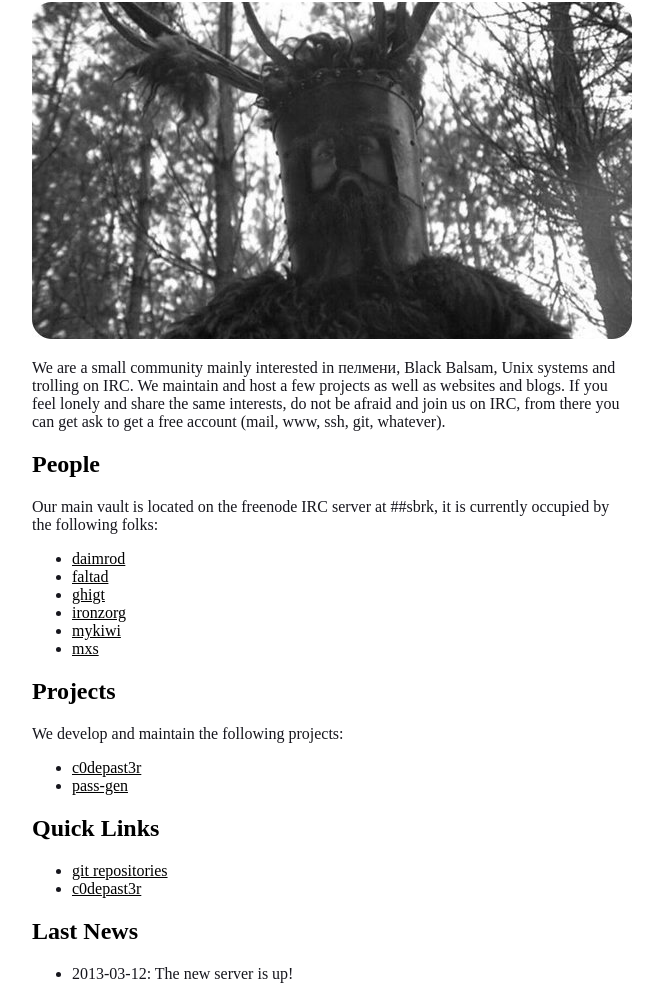
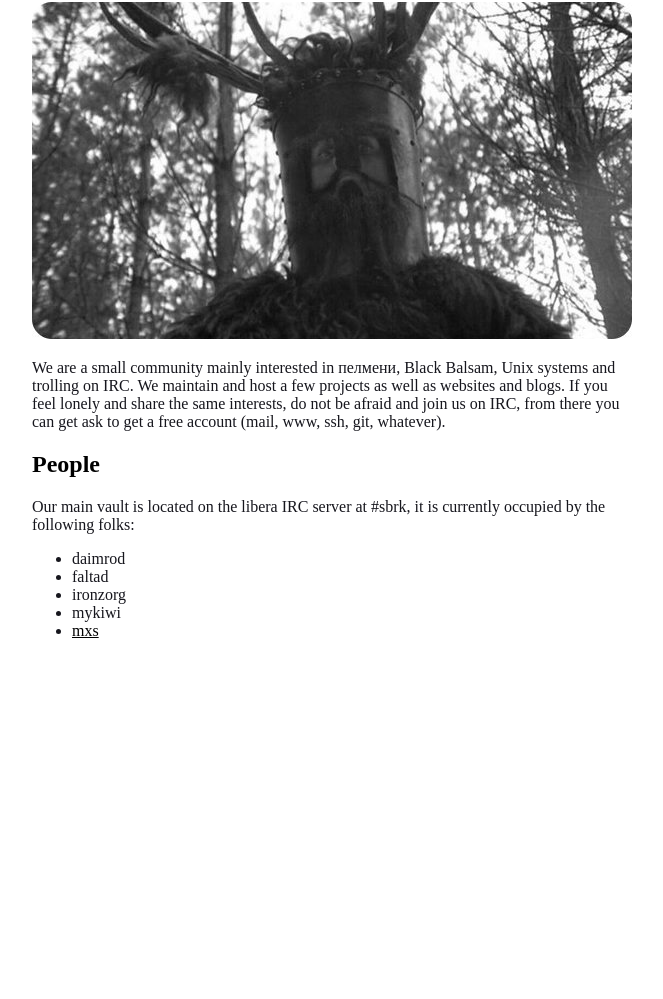
Before and after one commit to sbrk-org/home, a plain HTML site: page index.html in a window 1280 px wide. Shown: the part 61-1060 px from the top of the page, without its empty margins (308-971 px from the left). After the commit the page ends 800 px from the top, so only its background shows below. Drawn offline with Linux system fonts and the light colour scheme; a web font is replaced by a local one.

Commit message:
feat: nits

```diff
--- a/index.html
+++ b/index.html
@@ -2,6 +2,7 @@
 <html>
   <head>
     <!-- please, do not read this line. -->
+    <meta charset="UTF-8">
     <title>sbrk.org</title>
     <style type="text/css">
       @font-face {
@@ -53,33 +54,15 @@
       </p>
       <h2 id="people"><a href="http://sbrk.org/index.html#people">People</a></h2>
       <p>
-	Our main vault is located on the freenode IRC server at ##sbrk,
+	Our main vault is located on the libera IRC server at #sbrk,
 	it is currently occupied by the following folks:
       </p>
       <ul>
-	<li><a href="http://daimrod.sbrk.org/">daimrod</a></li>
-	<li><a href="http://faltad.sbrk.org/">faltad</a></li>
-	<li><a href="http://ghigt.sbrk.org/">ghigt</a></li>
-	<li><a href="http://ironzorg.sbrk.org/">ironzorg</a></li>
-	<li><a href="http://mykiwi.sbrk.org/">mykiwi</a></li>
-	<li><a href="http://mxs.sbrk.org/">mxs</a></li>
-      </ul>
-      <h2 id="projects"><a href="http://sbrk.org/index.html#projects">Projects</a></h2>
-      <p>
-	We develop and maintain the following projects:
-      </p>
-      <ul>
-	<li><a href="https://github.com/aimxhaisse/c0depast3r">c0depast3r</a></li>
-	<li><a href="https://github.com/faltad/pass-gen">pass-gen</a></li>
-      </ul>
-      <h2 id="links"><a href="http://sbrk.org/index.html#links">Quick Links</a></h2>
-      <ul>
-	<li><a href="http://git.sbrk.org/">git repositories</a></li>
-	<li><a href="http://code.sbrk.org/">c0depast3r</a></li>
-      </ul>
-      <h2 id="news"><a href="http://sbrk.org/index.html#news">Last News</a></h2>
-      <ul>
-	<li>2013-03-12: The new server is up!</li>
+	<li>daimrod</li>
+	<li>faltad</li>
+	<li>ironzorg</li>
+	<li>mykiwi</li>
+	<li><a href="https://mxs.sbrk.org/">mxs</a></li>
       </ul>
     </div>
   </body>
```
